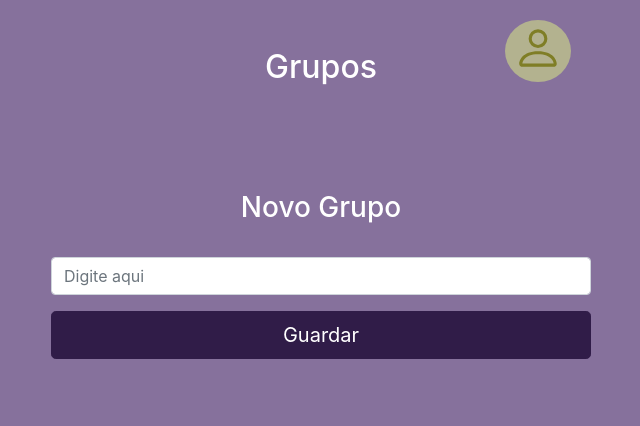
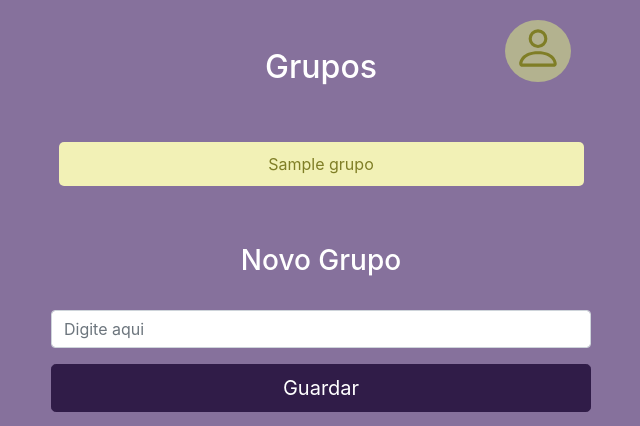
Before and after one commit to Devaneiosdarita/Happyday, a Flask app: page /grupos in a window 1280 px wide. Shown: the top 426 px of the page, without its empty margins (319-959 px from the left). Run offline with Flask 3, Linux system fonts and the light colour scheme; the visitor is signed in with stand-in values (Sample User, id 1); tables that the repository leaves empty hold one stand-in row (values such as "Sample post"); one stand-in notice (Sample message) is shown; some libraries are stand-ins or nearby versions.

Commit message:
Adicionada a funcionalidade de adicionar grupo ao banco de dados

```diff
--- a/src/app.py
+++ b/src/app.py
@@ -1,4 +1,4 @@
-from flask import Flask, render_template, request, redirect, url_for, flash, session
+from flask import Flask, render_template, request, redirect, url_for, flash, session, jsonify
 import mysql.connector
 
 app = Flask(__name__, static_folder='static')
@@ -9,7 +9,7 @@ app.secret_key = 'aviso'
 db = mysql.connector.connect(
     host="localhost",
     user="root",
-    password="",
+    password="1234",
     database="happyday"
 )
 
@@ -128,38 +128,45 @@ def calendariopadrao():
 
     return render_template('calendariopadrao.html')
 
-@app.route('/grupos', methods=['GET', 'POST'])
-def grupos():
+@app.route('/adicionar_grupo', methods=['POST'])
+def adicionar_grupo():
+    # Get usuario id da sessão
+    usuario_id = session.get('usuario_id')
+
     if request.method == 'POST':
         nome_grupo = request.form['nome_grupo']
-        id_usuario = session.get('usuario_id')  # Obtém o ID do usuário da sessão
 
         cursor = db.cursor()
 
         try:
-            # Inserir novo grupo no banco de dados
-            cursor.execute("INSERT INTO GRUPO (NOME_GRUPO, ID_GRU_USER) VALUES (%s, %s)", (nome_grupo, id_usuario))
-            db.commit()
-            flash("Grupo adicionado com sucesso.", "success")
+            # Verifica se o grupo já existe
+            cursor.execute("SELECT * FROM GRUPO WHERE NOME_GRUPO = %s", (nome_grupo,))
+            grupo_existente = cursor.fetchone()
+
+            if grupo_existente:
+                flash("O grupo já existe.", "error")
+                return redirect(url_for('grupos'))
+
+            else:
+                # Insere o novo grupo no banco de dados
+                cursor.execute("INSERT INTO GRUPO (NOME_GRUPO, ID_GRU_USER) VALUES (%s,%s)", (nome_grupo,usuario_id))
+                db.commit()
+                cursor.close()
+                flash("Novo grupo adicionado com sucesso.", "success")
+                return redirect(url_for('grupos'))
+
         except mysql.connector.Error as err:
-            flash(f"Erro ao adicionar grupo: {err}", "error")
+            flash(f"Erro de programação: {err}", "error")
 
-        cursor.close()
-        return redirect(url_for('grupos'))
+@app.route('/grupos', methods=['GET', 'POST'])
+def grupos():
+    cursor = db.cursor()
+    usuario_id = session.get('usuario_id')  # Obtém o ID do usuário logado
+    cursor.execute("SELECT * FROM GRUPO WHERE ID_GRU_USER = %s", (usuario_id,))
+    grupos = cursor.fetchall()
+    cursor.close()
 
-    if 'usuario_id' in session:
-        cursor = db.cursor()
-        cursor.execute("SELECT NOME_GRUPO FROM GRUPO WHERE ID_GRU_USER = %s", (session.get('usuario_id'),))
-        grupos_usuario = cursor.fetchall()
-        cursor.close()
-
-        return render_template('grupos.html', grupos_usuario=grupos_usuario)
-    else:
-        flash("Faça login para acessar esta página.", "warning")
-        return redirect(url_for('index'))
-
-
-
+    return render_template('grupos.html', grupos=grupos)
 
 
 @app.route('/definicoes')
--- a/src/templates/grupos.html
+++ b/src/templates/grupos.html
@@ -1,6 +1,7 @@
 <!DOCTYPE html>
 <html lang="en">
 <head>
+    <script src="https://cdn.jsdelivr.net/npm/sweetalert2@11"></script>
     <meta charset="UTF-8">
     <meta name="viewport" content="width=device-width, initial-scale=1.0">
     <title>Grupos</title>
@@ -37,9 +38,9 @@
         }
         .button-container {
             position: absolute;
-            bottom: 100px; /* ajuste conforme necessário */
-            left: 500px; /* ajuste conforme necessário */
-            z-index: 999; /* opcional: ajuste conforme necessário */
+            bottom: 100px;
+            left: 500px;
+            z-index: 999;
         }
 
         .dropdown-toggle {
@@ -77,6 +78,15 @@
         select.form-control {
             background-color: #ffffff;
         }
+
+        #grupos-container p {
+            background-color: #f2f1b6; /* Cor de fundo */
+            color:#7f7e26;
+            padding: 10px; /* Espaçamento interno */
+            border-radius: 5px; /* Borda arredondada */
+            margin-bottom: 10px; /* Espaçamento inferior */
+            text-align: center; /* Centraliza o texto */
+        }
     </style>
 </head>
 <body>
@@ -86,16 +96,21 @@
                 <h2 class="text-center">Grupos</h2>
             </div>
         </div>
-        <!-- Adicionar grupos aqui -->
-        <div id="grupos-container" class="col-md-6 offset-md-3 mt-5"></div>
+        <!-- Lista de grupos existentes -->
+        <div id="grupos-container" class="col-md-6 offset-md-3 mt-5">
+            {% for grupo in grupos %}
+                <p>{{ grupo[1] }}</p>
+            {% endfor %}
+        </div>
+        <!-- Formulário para adicionar novo grupo -->
         <div class="row">
             <div class="col-md-6 offset-md-3 mt-5">
                 <h3 class="text-center">Novo Grupo</h3>
-                <form id="novo-grupo-form">
+                <form id="novo-grupo-form" action="/adicionar_grupo" method="POST">
                     <div class="form-group">
                         <input type="text" class="form-control custom-input" id="campo" name="nome_grupo" placeholder="Digite aqui">
                     </div>
-                    <button type="button" class="btn btn-lg btn-primary btn-block custom-btn" onclick="guardarGrupo()">Guardar</button>
+                    <button type="submit" class="btn btn-lg btn-primary btn-block custom-btn" onclick="adicionar_grupo()">Guardar</button>
                 </form>
             </div>
         </div>
@@ -108,7 +123,8 @@
                 </div>
             </a>
         </div>
-        <!-- Adicionando item menu -->
+
+         <!-- Adicionando item menu -->
         <div class="dropdown position-fixed-top-right">
             <div style="background-color: #B3B28F; padding: 3px; border-radius: 50%;">
                 <svg xmlns="http://www.w3.org/2000/svg" width="60" height="50" fill="#7F7E26" class="bi bi-person" viewBox="0 0 16 16">
@@ -119,6 +135,7 @@
                 <a class="dropdown-item" href="/definicoes">Definições do utilizador</a>
                 <a class="dropdown-item" href="/apoioaocliente">Apoio ao utilizador</a>
                 <a class="dropdown-item" href="/logout">Logout</a>
+
             </div>
         </div>
     </div>
@@ -126,57 +143,18 @@
     <script src="https://cdnjs.cloudflare.com/ajax/libs/jquery/3.6.0/jquery.min.js"></script>
     <script src="https://cdnjs.cloudflare.com/ajax/libs/popper.js/2.11.6/umd/popper.min.js"></script>
     <script src="https://stackpath.bootstrapcdn.com/bootstrap/4.5.2/js/bootstrap.min.js"></script>
+    <script src="https://cdn.jsdelivr.net/npm/sweetalert2@11"></script>
 
     <script>
-        // Função para guardar um novo grupo
-        // Função para guardar um novo grupo
-function guardarGrupo() {
-    var nomeGrupo = $('#campo').val().trim();
-    if (nomeGrupo !== '') {
-        $.ajax({
-            url: '/grupos',
-            method: 'POST',
-            data: {nome_grupo: nomeGrupo},
-            success: function(response) {
-                // Atualiza a exibição dos grupos na página
+        {% with messages = get_flashed_messages(with_categories=true) %}
+        {% for category, message in messages %}
+        Swal.fire({
+            icon: '{{ category }}',
+            title: '{{ message }}'
+        });
+        {% endfor %}
+        {% endwith %}
+    </script>
 
-                $('#campo').val('');
-                exibirGrupos();
-            },
-            error: function(xhr, status, error) {
-                console.error(xhr.responseText);
-            }
-        });
-    }
-}
-
-
-        // Função para exibir os grupos armazenados
-        function exibirGrupos() {
-            $.ajax({
-                url: '/grupos',
-                method: 'GET',
-                success: function(response) {
-                    var html = '';
-                    response.forEach(function(grupo) {
-                        html += '<div class="col-md-6 offset-md-3 mt-3"><div class="form-group"><input type="text" class="form-control" value="' + grupo[0] + '" style="background-color: #7F7E26; color: #fff;"></div></div>';
-                    });
-                    $('#grupos-container').html(html);
-                },
-                error: function(xhr, status, error) {
-                    console.error(xhr.responseText);
-                }
-            });
-        }
-
-        $(document).ready(function() {
-            $('.dropdown-toggle').on('click', function(e){
-                $(this).next('.dropdown-menu').toggle();
-            });
-
-            // Exibir os grupos ao carregar a página
-            exibirGrupos();
-        });
-    </script>
 </body>
 </html>
```
